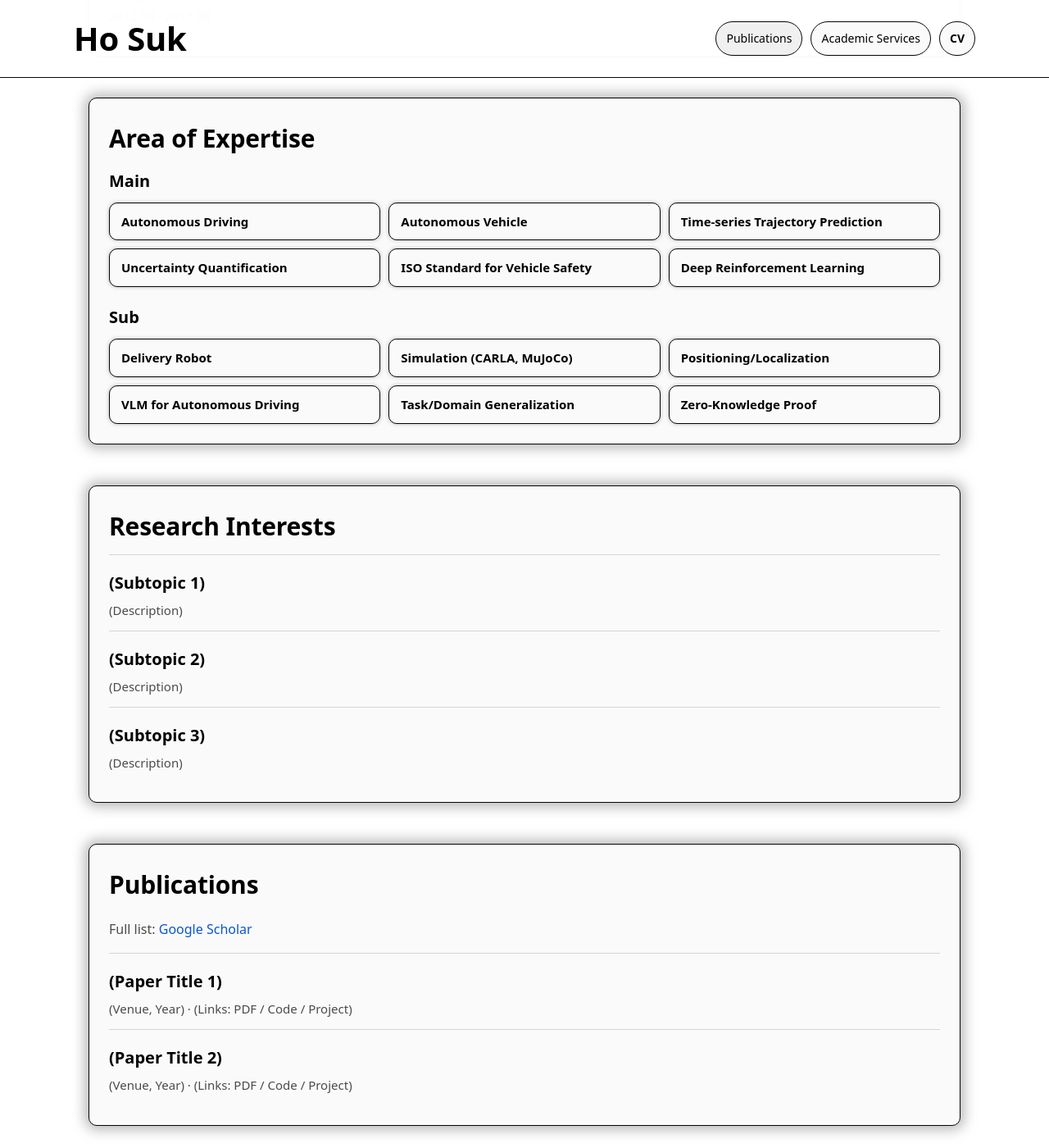
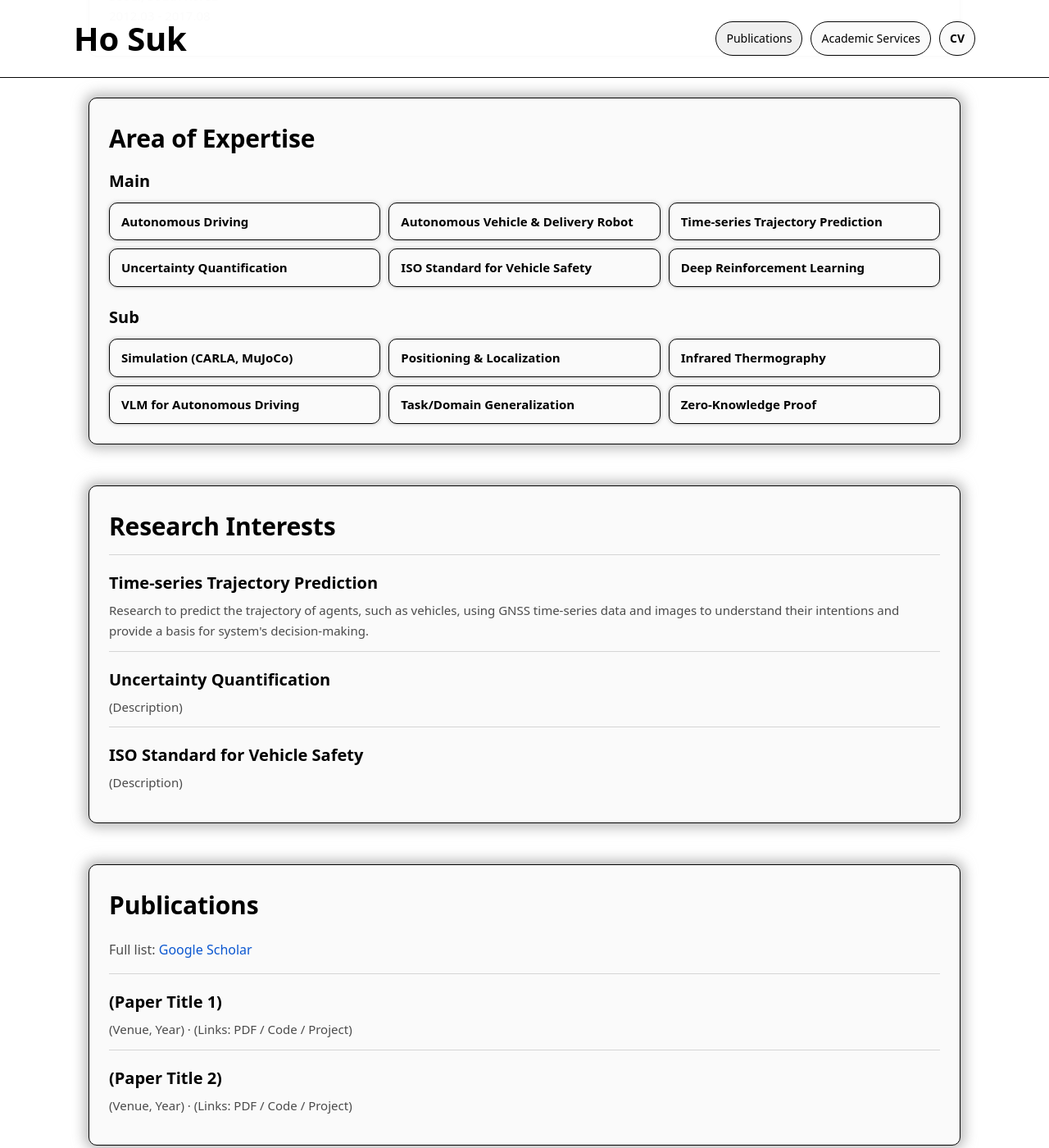
Before and after one commit to ho-suk-93/ho-suk-93.github.io, a Jekyll site: the page built from index.md, in a window 1280 px wide and 1400 px high, scrolled down 844 px. Shown: the whole window at 82% size. Built offline with Jekyll 4.4.1, drawn with Linux system fonts in a browser that asks for light colours.

Commit message:
Update index.md

```diff
--- a/index.md
+++ b/index.md
@@ -50,7 +50,7 @@ description: "Ho Suk personal website"
     <div class="subheading">Main</div>
     <div class="keyword-grid cols-3">
       <div class="keyword-item">Autonomous Driving</div>
-      <div class="keyword-item">Autonomous Vehicle</div>
+      <div class="keyword-item">Autonomous Vehicle & Delivery Robot</div>
       <div class="keyword-item">Time-series Trajectory Prediction</div>
       <div class="keyword-item">Uncertainty Quantification</div>
       <div class="keyword-item">ISO Standard for Vehicle Safety</div>
@@ -59,9 +59,9 @@ description: "Ho Suk personal website"
     <div style="height:14px;"></div>
     <div class="subheading">Sub</div>
     <div class="keyword-grid cols-3">
-      <div class="keyword-item">Delivery Robot</div>
       <div class="keyword-item">Simulation (CARLA, MuJoCo)</div>
-      <div class="keyword-item">Positioning/Localization</div>
+      <div class="keyword-item">Positioning & Localization</div>
+      <div class="keyword-item">Infrared Thermography</div>
       <div class="keyword-item">VLM for Autonomous Driving</div>
       <div class="keyword-item">Task/Domain Generalization</div>
       <div class="keyword-item">Zero-Knowledge Proof</div>
@@ -72,19 +72,16 @@ description: "Ho Suk personal website"
 <section id="research" class="section">
   <div class="card">
     <div class="section-title">Research Interests</div>
-
     <div class="list-item">
-      <p class="item-title">(Subtopic 1)</p>
+      <p class="item-title">Time-series Trajectory Prediction</p>
+      <p class="item-desc">Research to predict the trajectory of agents, such as vehicles, using GNSS time-series data and images to understand their intentions and provide a basis for system's decision-making.</p>
+    </div>
+    <div class="list-item">
+      <p class="item-title">Uncertainty Quantification</p>
       <p class="item-desc">(Description)</p>
     </div>
-
     <div class="list-item">
-      <p class="item-title">(Subtopic 2)</p>
-      <p class="item-desc">(Description)</p>
-    </div>
-
-    <div class="list-item">
-      <p class="item-title">(Subtopic 3)</p>
+      <p class="item-title">ISO Standard for Vehicle Safety</p>
       <p class="item-desc">(Description)</p>
     </div>
   </div>
```
